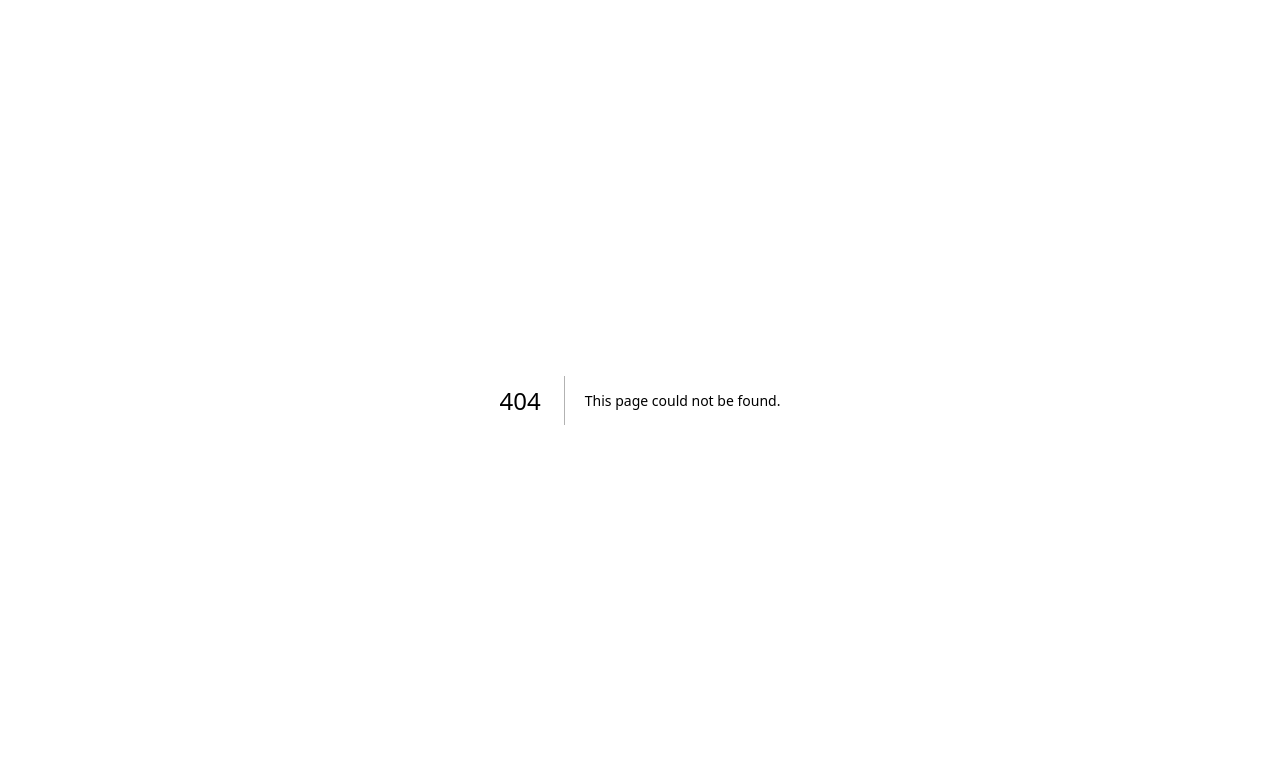
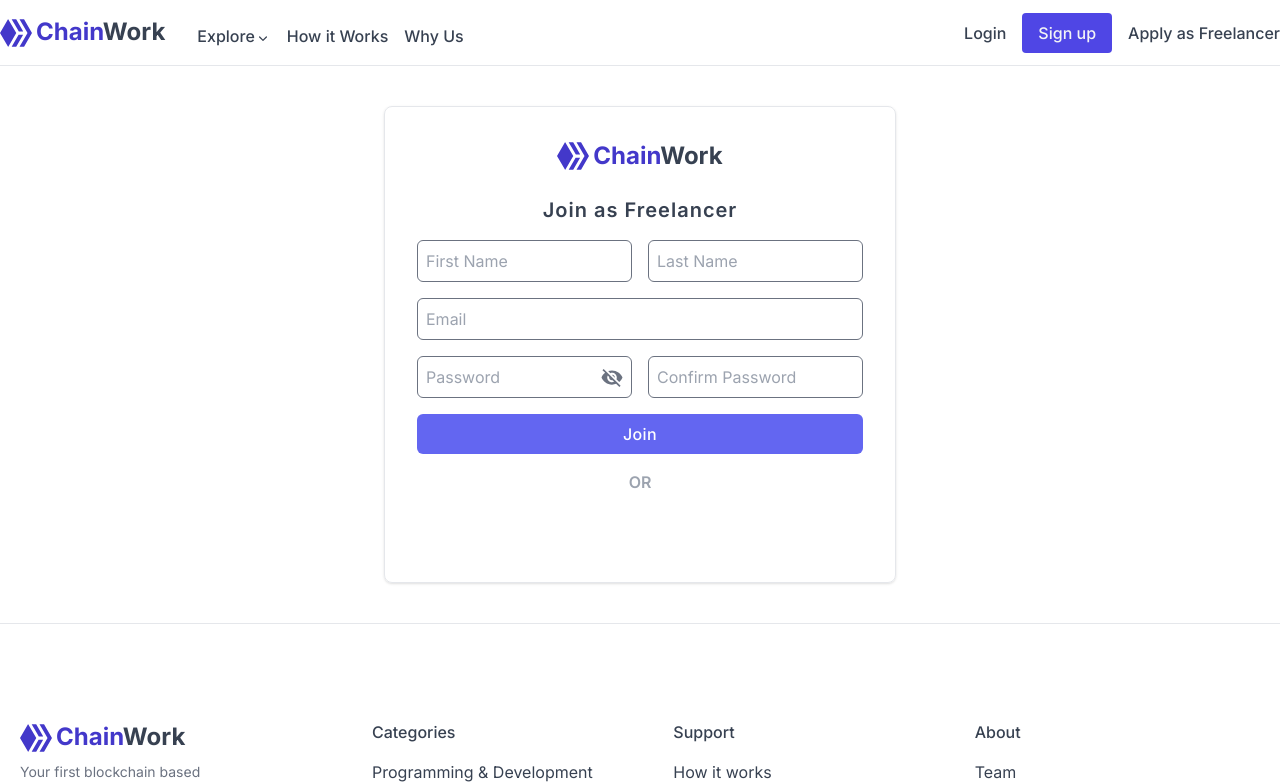
Before and after one commit to Usama-26/fyp-frontend, a Next.js app: page /freelancer/join in a window 1280 px wide. Before the commit this address had no page. Shown: the top 784 px of the page. Built offline with nearby package versions, Linux system fonts and the light colour scheme; what wagmi would draw is missing.

Commit message:
Profile Section In Progress

```diff
--- a/package.json
+++ b/package.json
@@ -24,6 +24,7 @@
     "react-dom": "18.2.0",
     "react-icons": "^4.10.1",
     "react-redux": "^8.1.3",
+    "react-select": "^5.7.7",
     "react-slick": "^0.29.0",
     "slick-carousel": "^1.8.1",
     "tailwindcss": "3.3.3",
--- a/src/components/NavBar/index.jsx
+++ b/src/components/NavBar/index.jsx
@@ -80,7 +80,7 @@ function AuthMenu() {
         Sign up
       </Link>
       <Link
-        href={"/auth/freelancer/join"}
+        href={"/freelancer/join"}
         className=" hover:text-primary-700 text-neutral-700 underline-offset-2 "
       >
         Apply as Freelancer
--- a/src/pages/auth/freelancer/join.jsx
+++ b/src/pages/freelancer/join.jsx
@@ -4,7 +4,10 @@ import Head from "next/head";
 import { GoogleLogin } from "@react-oauth/google";
 import Footer from "@/components/Footer";
 import { SignupForm } from "@/components/SignupForm";
+import { useState } from "react";
 export default function FreelancerJoin() {
+  const [userCredentials, setUserCredentials] = useState(null);
+  console.log(userCredentials);
   return (
     <>
       <Head>
@@ -19,7 +22,7 @@ export default function FreelancerJoin() {
           <h3 className="text-xl font-semibold tracking-wider text-center mb-4">
             Join as Freelancer
           </h3>
-          <SignupForm userType={"freelancer"} />
+          <SignupForm setFormData={setUserCredentials} />
 
           <h6 className="text-center font-semibold text-neutral-400 my-4">
             OR
--- a/src/pages/profile/settings.jsx
+++ b/src/pages/freelancer/profile/settings.jsx
@@ -4,13 +4,13 @@ import WebLayout from "@/layouts/WebLayout";
 import { Tab } from "@headlessui/react";
 
 const profileTabs = [
-  "Personal Information",
+  "Personal Info",
   "Skills & Experience",
+  "Contact Info",
   "Portfolio",
+  "Security",
+  "Billing & Payments",
   "Notifications",
-  "Certifications",
-  "Billing & Payments",
-  "Security",
   "Deactivate Account",
 ];
 export default function Profile() {
@@ -42,7 +42,7 @@ export default function Profile() {
                 <h1 className="font-semibold">Portfolio</h1>
               </Tab.Panel>
               <Tab.Panel>
-                <h1 className="font-semibold">Notifications</h1>
+                <SecuritySettings />
               </Tab.Panel>
               <Tab.Panel>
                 <h1 className="font-semibold">Certifications</h1>
@@ -51,7 +51,7 @@ export default function Profile() {
                 <h1 className="font-semibold">Billing & Payments</h1>
               </Tab.Panel>
               <Tab.Panel>
-                <SecuritySettings />
+                <h1 className="font-semibold">Notifications</h1>
               </Tab.Panel>
               <Tab.Panel>
                 <p className="text-danger-600">
```
Also changed, not shown: 1 other file (tests, documents, lock files or other folders).
